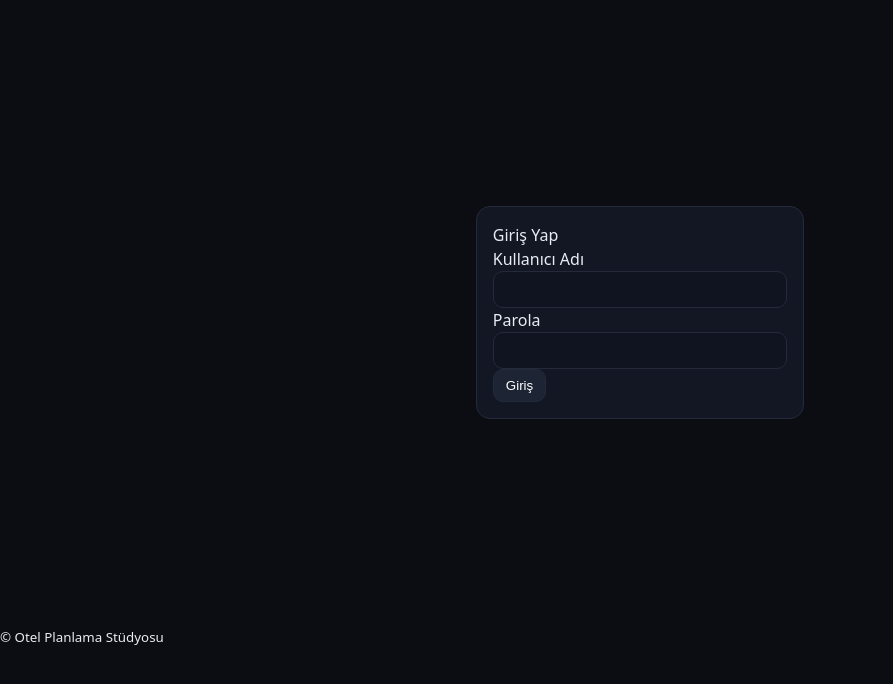
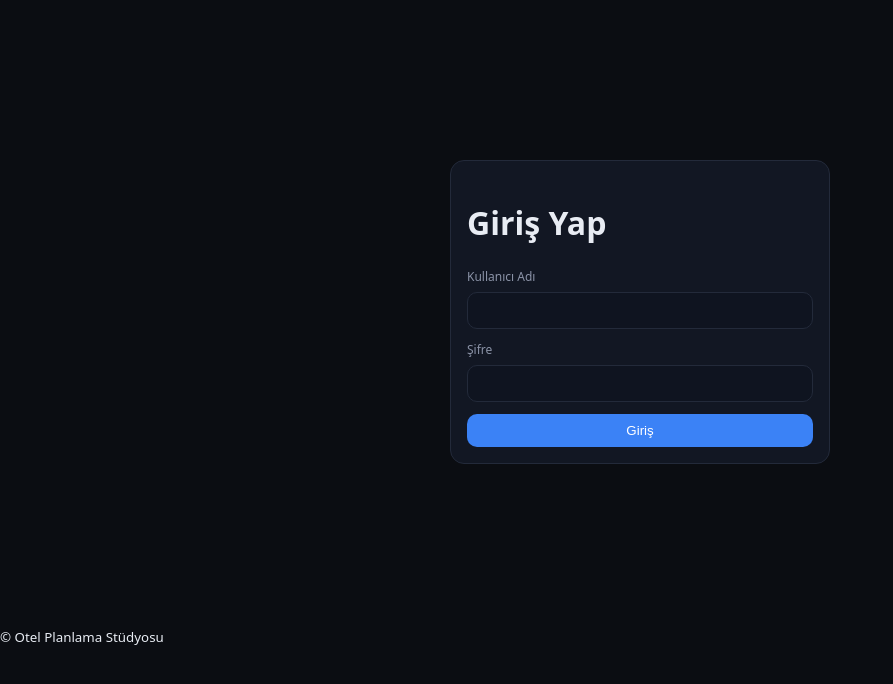
Before and after one commit to GrafikOtelCM/render-gemini-docx, a FastAPI app: page /login in a window 1280 px wide. Shown: the part 67-751 px from the top of the page, without its empty margins (0-893 px from the left). Run offline with FastAPI, Linux system fonts and the light colour scheme.

Commit message:
Update login.html

```diff
--- a/templates/login.html
+++ b/templates/login.html
@@ -1,25 +1,22 @@
 {% extends "base.html" %}
 {% block content %}
 <div class="auth-wrap">
-  <div class="card card-auth">
-    <div class="card-header">Giriş Yap</div>
-    <div class="card-body">
-      <form method="POST" action="/login">
-        <input type="hidden" name="csrf_token" value="{{ csrf_token }}">
-        {% if next %}
-          <input type="hidden" name="next" value="{{ next }}">
-        {% endif %}
-        <div class="form-group">
-          <label for="username">Kullanıcı Adı</label>
-          <input id="username" name="username" type="text" required autocomplete="username">
-        </div>
-        <div class="form-group">
-          <label for="password">Parola</label>
-          <input id="password" name="password" type="password" required autocomplete="current-password">
-        </div>
-        <button type="submit" class="btn btn-primary w-100">Giriş</button>
-      </form>
-    </div>
+  <div class="card auth-card">
+    <h1>Giriş Yap</h1>
+    {% if error %}<div class="alert error">{{ error }}</div>{% endif %}
+    <form method="post" action="/login" class="grid gap">
+      <input type="hidden" name="csrf_token" value="{{ get_csrf_token(request) }}">
+      <input type="hidden" name="next" value="{{ next or '/' }}">
+      <label>
+        <span>Kullanıcı Adı</span>
+        <input name="username" required autocomplete="username" />
+      </label>
+      <label>
+        <span>Şifre</span>
+        <input type="password" name="password" required autocomplete="current-password" />
+      </label>
+      <button class="btn primary">Giriş</button>
+    </form>
   </div>
 </div>
 {% endblock %}
```
